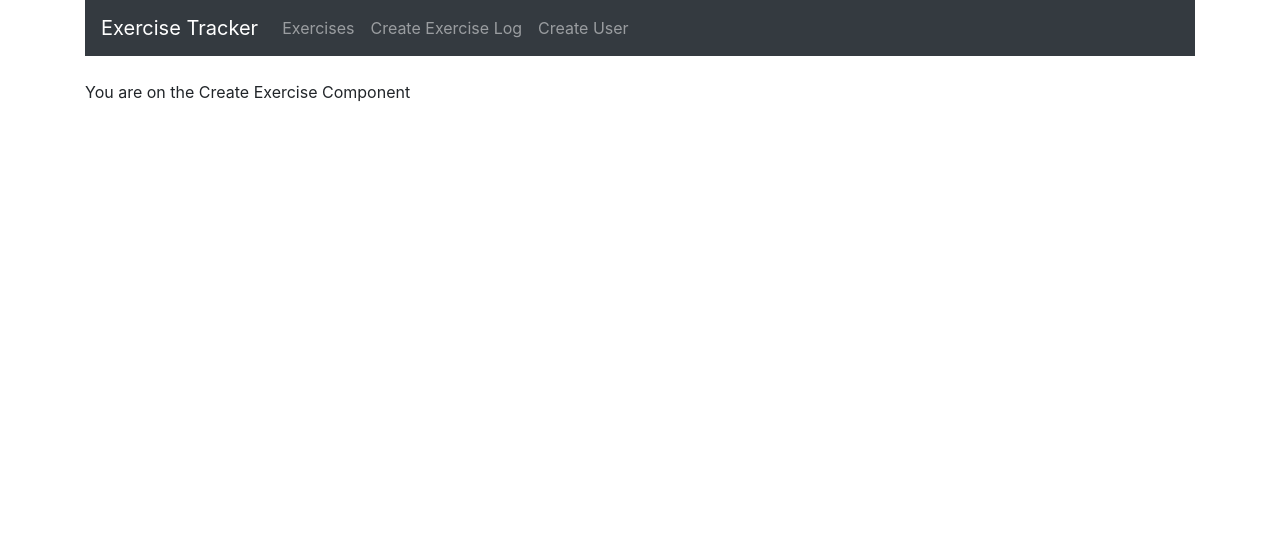
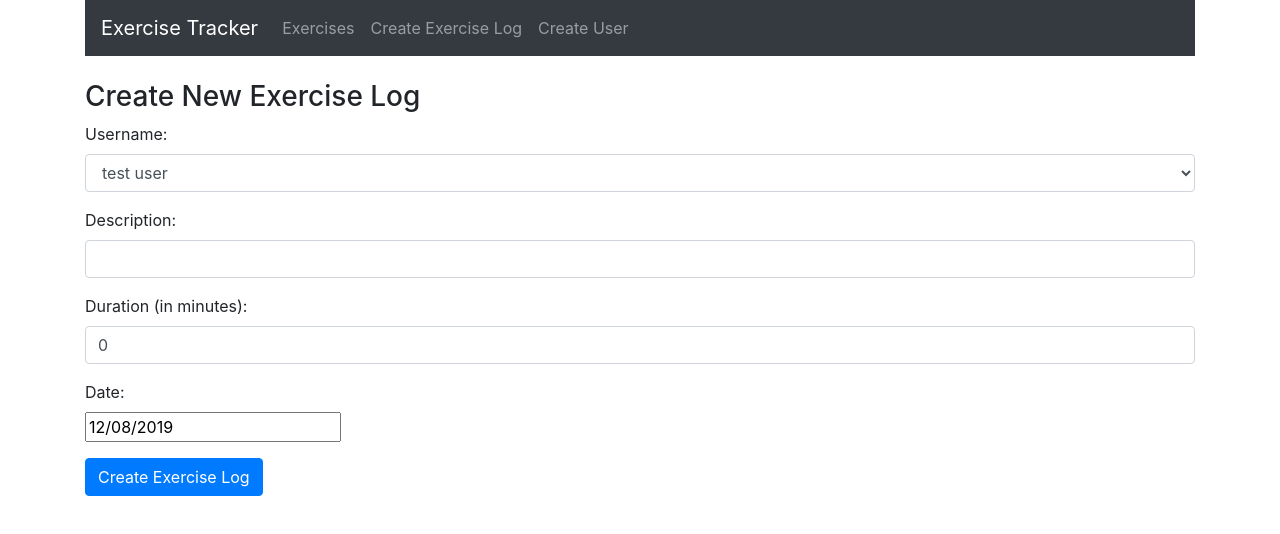
Before and after one commit to AydarF/mern-exercise-tracker, a React (Create React App) app: page /create in a window 1280 px wide. Shown: the top 534 px of the page. Built offline with nearby package versions, Linux system fonts and the light colour scheme.

Commit message:
Populate create exercise component

```diff
--- a/package.json
+++ b/package.json
@@ -8,6 +8,7 @@
     "@testing-library/user-event": "^7.1.2",
     "bootstrap": "^4.4.1",
     "react": "^16.12.0",
+    "react-datepicker": "^2.10.1",
     "react-dom": "^16.12.0",
     "react-router-dom": "^5.1.2",
     "react-scripts": "3.3.0"
--- a/src/App.js
+++ b/src/App.js
@@ -1,8 +1,6 @@
 import React from 'react';
+import 'bootstrap/dist/css/bootstrap.min.css';
 import { BrowserRouter as Router, Route } from 'react-router-dom';
-
-import './App.css';
-import 'bootstrap/dist/css/bootstrap.min.css';
 
 import Navbar from './components/navbar.component';
 import ExercisesList from './components/exercises-list.component';
--- a/src/components/create-exercise.component.js
+++ b/src/components/create-exercise.component.js
@@ -1,10 +1,125 @@
 import React, { Component } from 'react';
+import DatePicker from 'react-datepicker';
+import 'react-datepicker/dist/react-datepicker.css';
 
 export default class CreateExercise extends Component {
+    constructor(props){
+        super(props);
+
+        this.state = {
+            username: '',
+            description: '',
+            duration: 0,
+            date: new Date(),
+            users: []
+        }
+
+        this.onChangeUsername = this.onChangeUsername.bind(this);
+        this.onChangeDescription = this.onChangeDescription.bind(this);
+        this.onChangeDuration = this.onChangeDuration.bind(this);
+        this.onChangeDate = this.onChangeDate.bind(this);
+        this.onSubmit = this.onSubmit.bind(this);
+    }
+
+    componentDidMount(){
+        this.setState({
+            users: ['test user'],
+            username: 'test user'
+        })
+    }
+
+    onChangeUsername(e){
+        this.setState({
+            username: e.target.value
+        })
+    }
+
+    onChangeDescription(e){
+        this.setState({
+            description: e.target.value
+        })
+    }
+
+    onChangeDuration(e){
+        this.setState({
+            duration: e.target.value
+        })
+    }
+
+    onChangeDate(date){
+        this.setState({
+            date: date
+        })
+    }
+
+    onSubmit(e){
+        e.preventDefault();
+
+        const exercise = {
+            username: this.state.username,
+            description: this.state.description,
+            duration: this.state.duration,
+            date: this.state.date
+        }
+
+        console.log(exercise);
+
+        window.location = '/';
+    }
+
     render() {
         return (
             <div>
-                <p>You are on the Create Exercise Component</p>
+                <h3>Create New Exercise Log</h3>
+                <form onSubmit={this.onSubmit}>
+                    <div className="form-group">
+                        <label>Username: </label>
+                        <select ref="userInput"
+                            required
+                            className="form-control"
+                            value={this.state.username}
+                            onChange={this.onChangeUsername}>
+                            {
+                                this.state.users.map(user =>
+                                    <option key={user}
+                                        value={user}>
+                                            {user}
+                                    </option>
+                                )
+                            }
+                        </select>
+                    </div>
+                    <div className="form-group">
+                        <label>Description: </label>
+                        <input type="text"
+                            required
+                            className="form-control"
+                            value={this.state.description}
+                            onChange={this.onChangeDescription}
+                        />
+                    </div>
+                    <div className="form-group">
+                        <label>Duration (in minutes): </label>
+                        <input type="text"
+                            className="form-control"
+                            value={this.state.duration}
+                            onChange={this.onChangeDuration}
+                        />
+                    </div>
+                    <div className="form-group">
+                        <label>Date: </label>
+                        <div>
+                            <DatePicker
+                                selected={this.state.date}
+                                onChange={this.onChangeDate}
+                            />
+                        </div>
+                    </div>
+
+                    <div className="form-group">
+                        <input type="submit" value="Create Exercise Log" className="btn btn-primary" />
+                    </div>
+                </form>
             </div>
         )
     }
```
Also changed, not shown: 1 other file (tests, documents, lock files or other folders).
